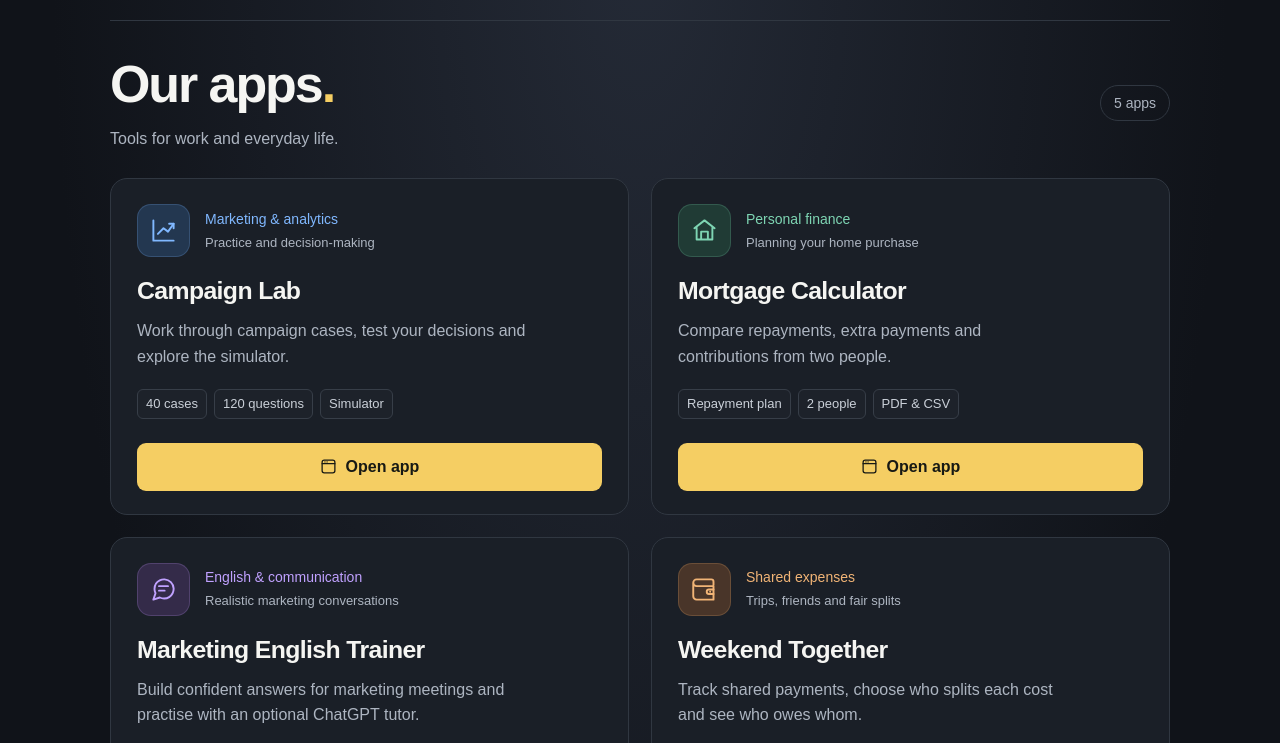
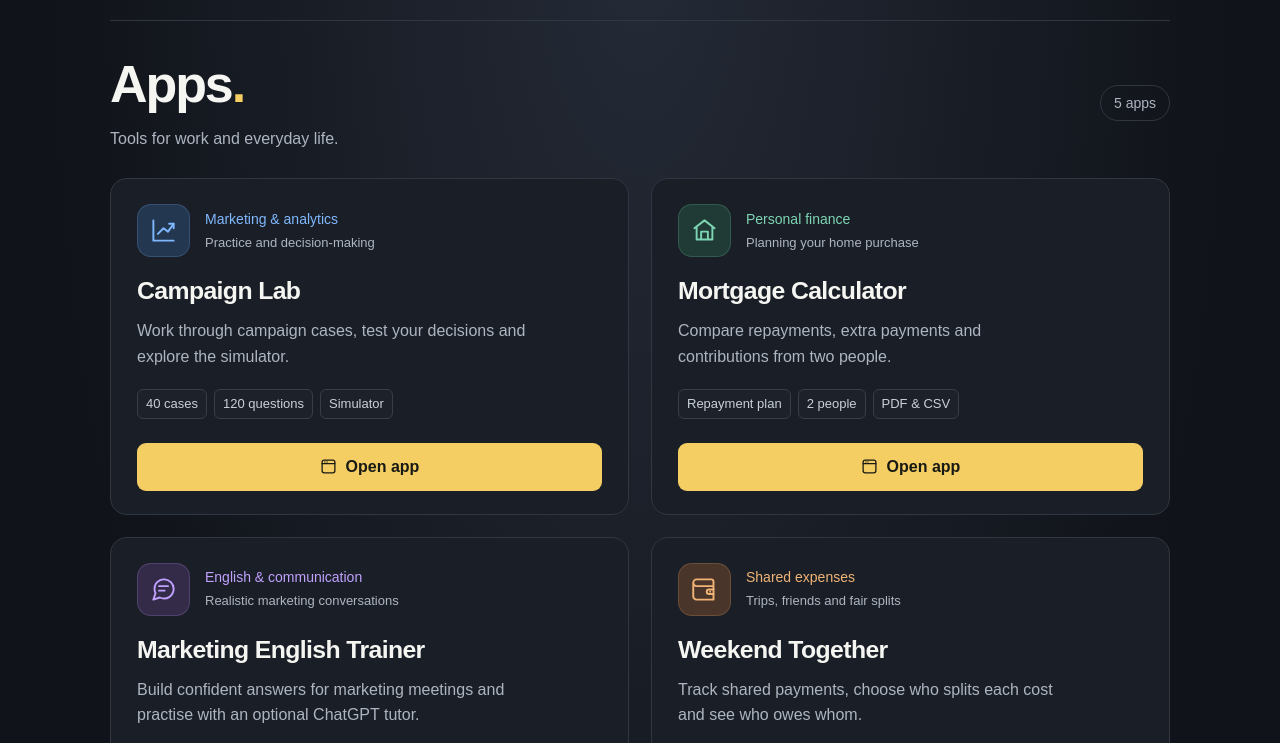
Before and after one commit to cevan1304/Programs, a plain HTML site: page index.html in a window 1280 px wide. Shown: the part 56-799 px from the top of the page. Drawn offline with Linux system fonts and the light colour scheme.

Commit message:
Change header title from 'Our apps' to 'Apps'

```diff
--- a/index.html
+++ b/index.html
@@ -60,7 +60,7 @@
       <div class="brand"><span class="brand-mark" aria-hidden="true"><i></i><i></i><i></i><i></i></span>CEVAN APPS</div>
     </header>
     <main>
-      <div class="intro"><div><h1>Our apps<span>.</span></h1><p>Tools for work and everyday life.</p></div><span class="count" id="appCount">5 apps</span></div>
+      <div class="intro"><div><h1>Apps<span>.</span></h1><p>Tools for work and everyday life.</p></div><span class="count" id="appCount">5 apps</span></div>
       <div class="apps" id="apps">
         <a class="app campaign" data-app="campaign" href="apps/Campaign-Lab.html" target="_blank" rel="noopener noreferrer" aria-label="Open Campaign Lab in a new tab">
           <div class="card-body">
```
